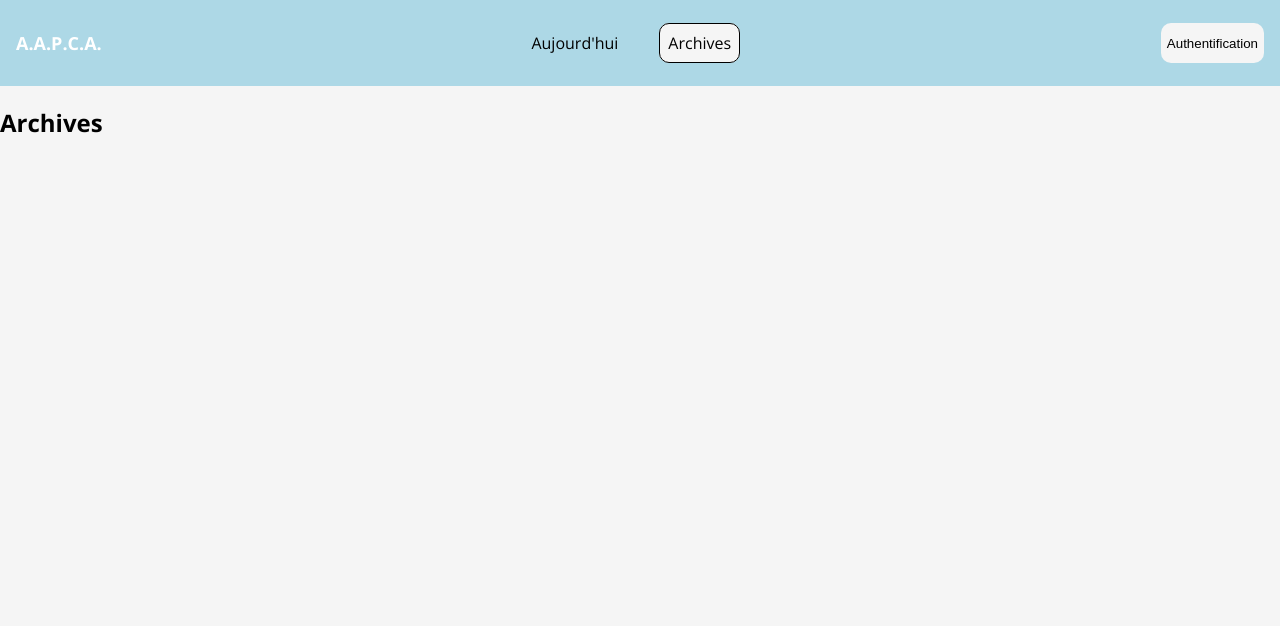
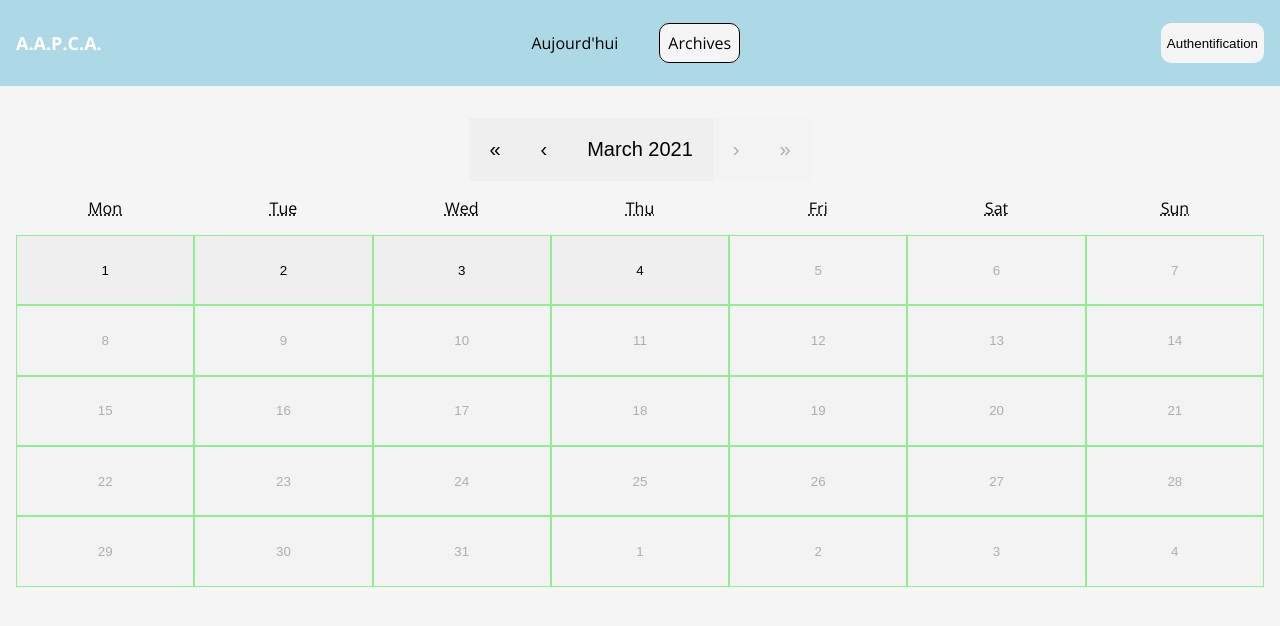
Before and after one commit to M-axel/Planche-velivole-front, a React (Create React App) app: page /archive in a window 1280 px wide. Shown: the top 626 px of the page. Built offline with nearby package versions, Linux system fonts and the light colour scheme.

Commit message:
Mise en place d'un component calendrier dans la page Archive (import) #8 #9

```diff
--- a/package.json
+++ b/package.json
@@ -4,6 +4,7 @@
   "private": true,
   "dependencies": {
     "react": "^16.11.0",
+    "react-calendar": "^3.3.1",
     "react-dom": "^16.11.0",
     "react-router-dom": "5.2.0",
     "react-scripts": "^4.0.3"
--- /dev/null
+++ b/src/components/Archive/Calendrier.css
@@ -0,0 +1,32 @@
+.Calendrier{
+    margin-top: 2em;
+    margin-right: auto;
+    margin-left: auto;
+    text-align: center;
+}
+
+.react-calendar{
+    margin-left: 1em;
+    margin-right: 1em;
+}
+
+.react-calendar__navigation button{
+    border:0px;
+    padding:1em;
+    font-size: 20px;
+}
+.react-calendar__viewContainer{
+    margin-top:1em;
+}
+.eact-calendar__month-view__weekdays__weekday abbr{
+    color:red;
+    border-bottom: none;
+}
+.react-calendar__month-view__days{
+    margin-top: 1em;
+}
+
+.react-calendar__month-view__days button{
+    border:1px solid lightgreen;
+    padding: 2em;
+}
--- /dev/null
+++ b/src/components/Archive/Calendrier.js
@@ -0,0 +1,15 @@
+import React from 'react';
+import Calendar from 'react-calendar';
+
+import './Calendrier.css';
+
+const Calendrier = () => {
+    return (
+        <Calendar
+
+        maxDate={new Date() /* on ne peut pas selectionner une archive qui n'existe pas encore */}
+        />
+    );
+};
+
+export default Calendrier;
--- a/src/components/Tableau.css
+++ b/src/components/Planche/Tableau.css
@@ -2,8 +2,9 @@
     margin-top: 2em;
     margin-right: auto;
     margin-left: auto;
+    text-align: center;
     border-collapse: collapse;
-    text-align: center;
+
     font-size: 15px;
 }
 
--- a/src/pages/Archive.js
+++ b/src/pages/Archive.js
@@ -1,7 +1,13 @@
-import React from 'react';
+import React from "react";
+
+import Calendrier from "../components/Archive/Calendrier";
 
 const Archive = () => {
-    return <h2>Archives</h2>
+  return (
+    <div className="Calendrier">
+      <Calendrier />
+    </div>
+  );
 };
 
 export default Archive;
--- a/src/pages/Planche.js
+++ b/src/pages/Planche.js
@@ -1,6 +1,6 @@
 import React from "react";
 
-import Tableau from "../components/Tableau";
+import Tableau from "../components/Planche/Tableau";
 
 const Planche = () => {
   //Dummy
```
Also changed, not shown: src/components/Planche/Ligne.css (renamed from src/components/Ligne.css), src/components/Planche/Ligne.js (renamed from src/components/Ligne.js), src/components/Planche/Tableau.js (renamed from src/components/Tableau.js), 1 other file (tests, documents, lock files or other folders).
